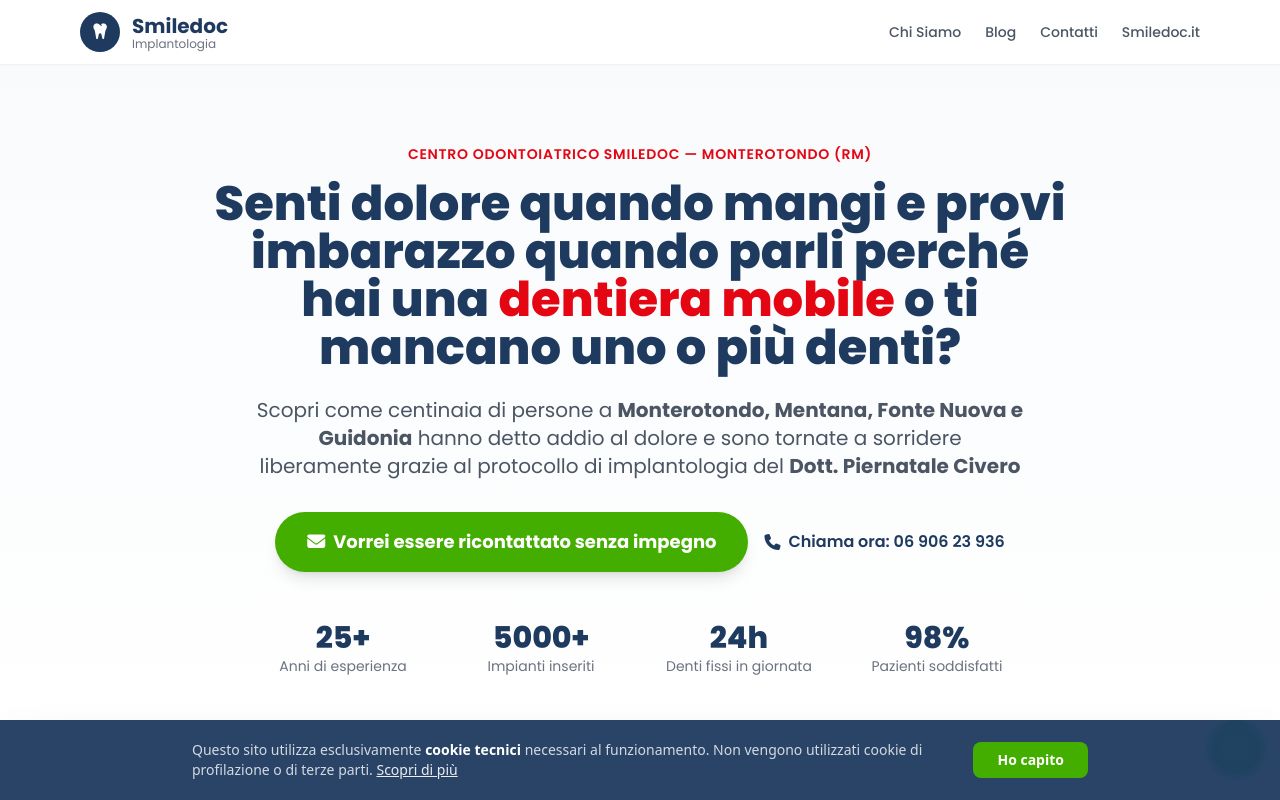
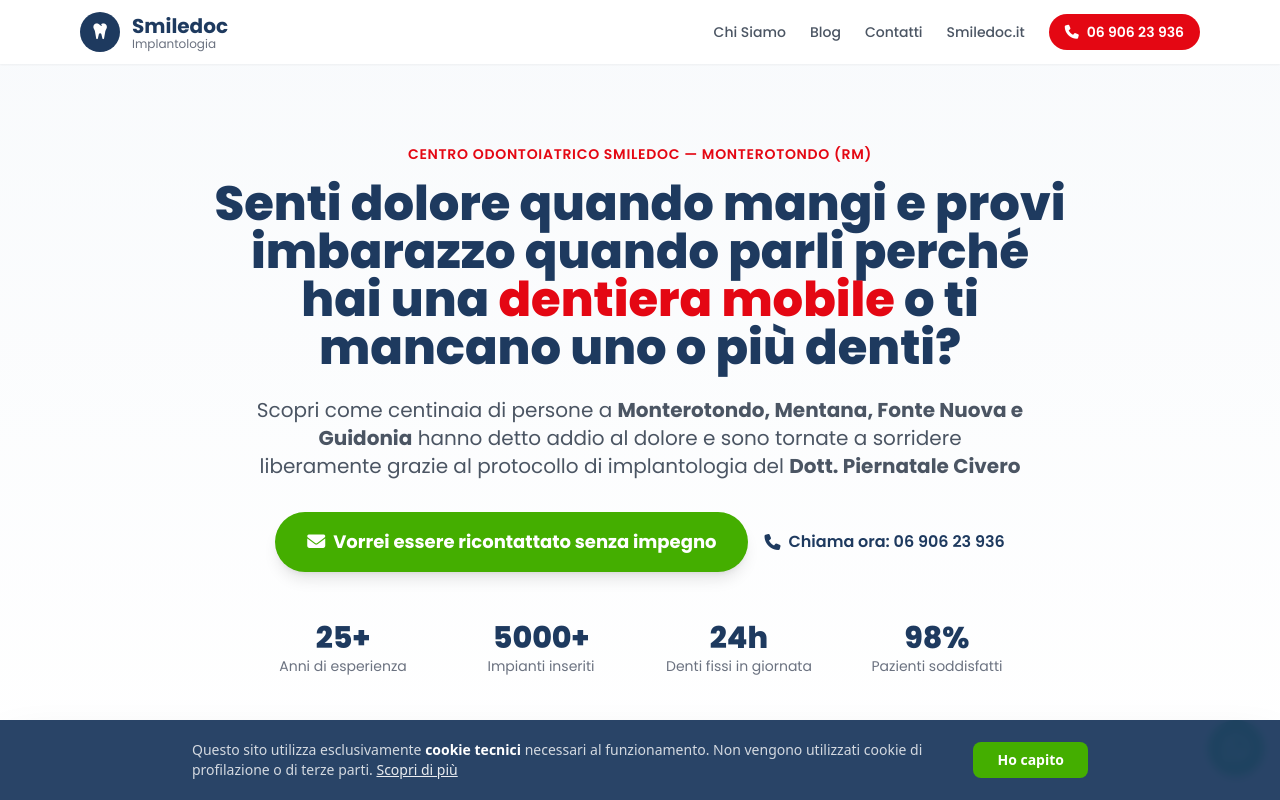
Before and after one commit to PnC-hub/implantologia-smiledoc, a Nuxt app: page / in a window 1280 px wide. Shown: the top 800 px of the page. Built offline with nearby package versions, Linux system fonts and the light colour scheme.

Commit message:
add: telefono cliccabile in navbar

```diff
--- a/pages/index.vue
+++ b/pages/index.vue
@@ -20,6 +20,7 @@
           <NuxtLink to="/blog" class="text-gray-600 hover:text-brand-accent transition">Blog</NuxtLink>
           <a href="#contatti" class="text-gray-600 hover:text-brand-accent transition">Contatti</a>
           <a href="https://smiledoc.it" target="_blank" rel="noopener" class="text-gray-600 hover:text-brand-accent transition">Smiledoc.it</a>
+          <a href="tel:+390690623936" class="bg-brand-accent text-white px-4 py-2 rounded-full hover:bg-red-700 transition flex items-center gap-2 text-sm font-semibold"><i class="fas fa-phone"></i> 06 906 23 936</a>
         </nav>
       </div>
     </header>
```
